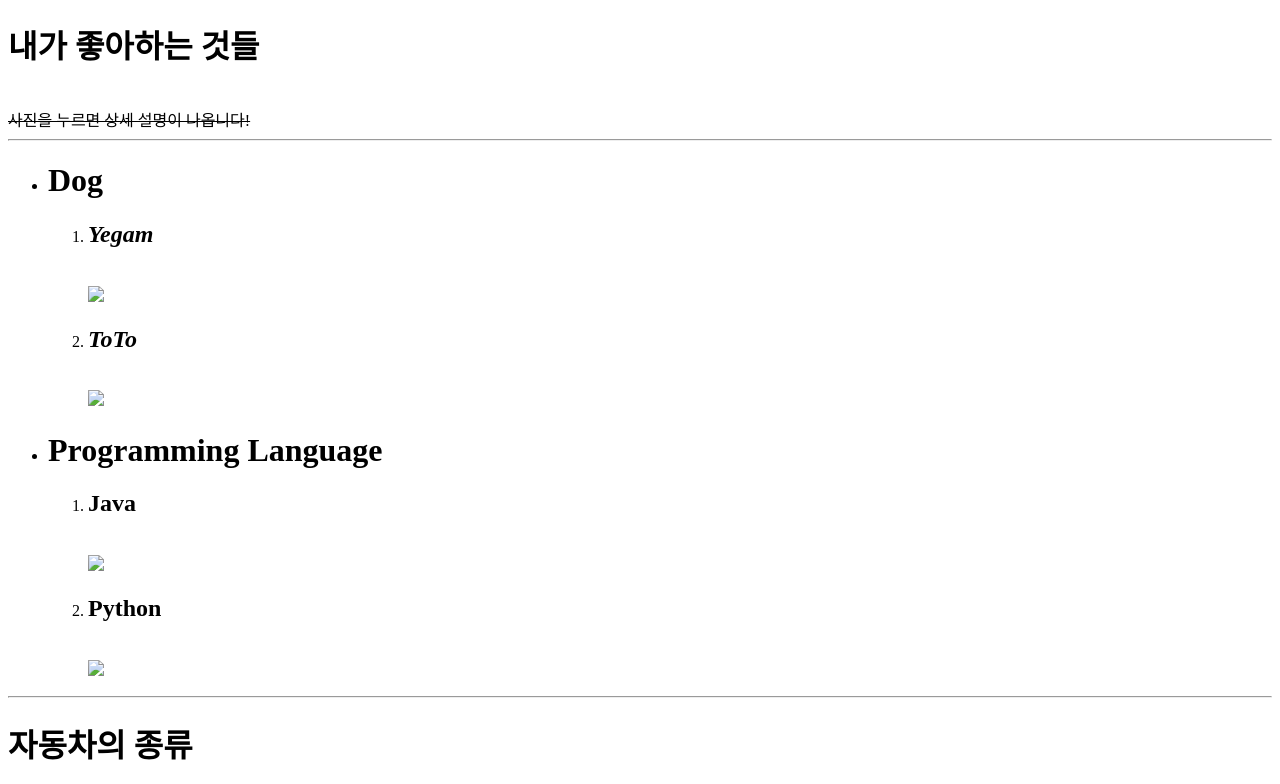
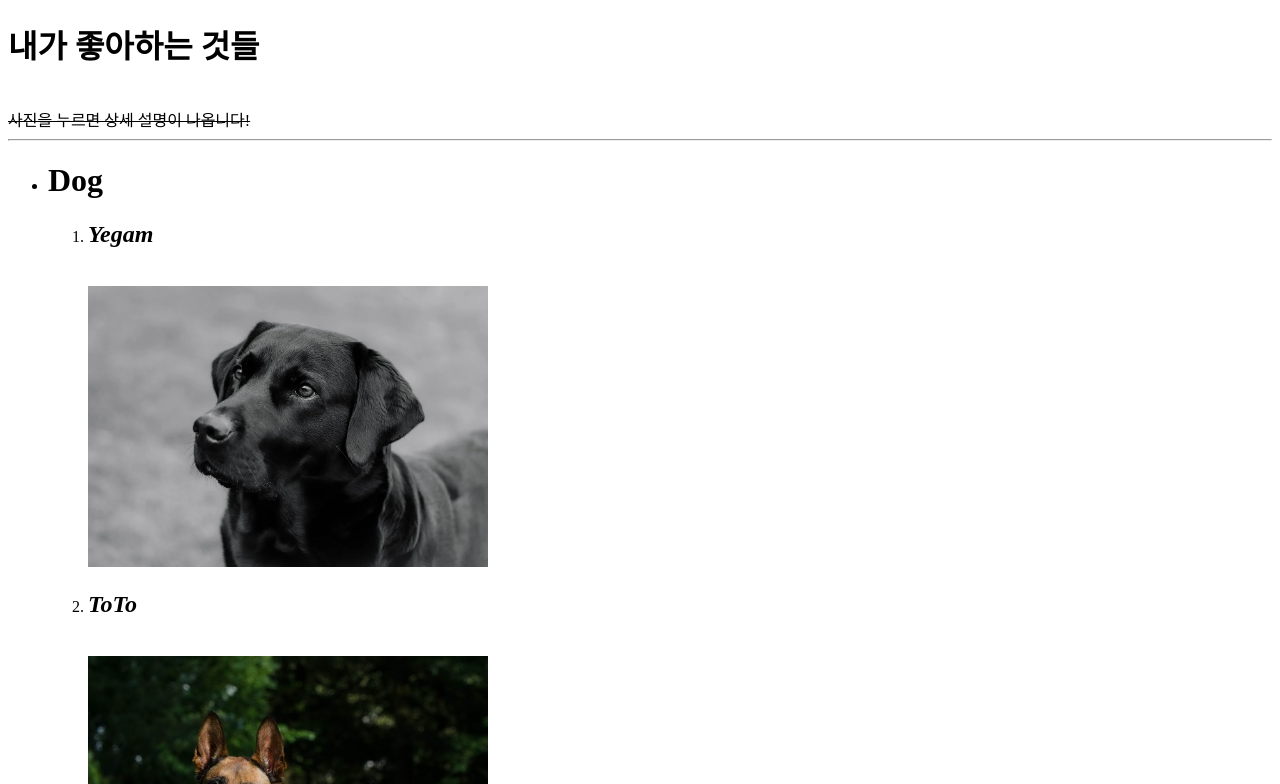
Before and after one commit to davidkangs/reskill2024, a plain HTML site: page html/like.html in a window 1280 px wide. Shown: the top 784 px of the page. Drawn offline with Linux system fonts and the light colour scheme; the site is published under a folder, as on GitHub Pages, so addresses that start at the root find nothing.

Commit message:
Update like.html

```diff
--- a/html/like.html
+++ b/html/like.html
@@ -13,11 +13,11 @@
   <ol>
    <li><h2><i>Yegam</i></h2>
 	<br>
-  	<a href="https://namu.wiki/w/%EB%9E%98%EB%B8%8C%EB%9D%BC%EB%8F%84%20%EB%A6%AC%ED%8A%B8%EB%A6%AC%EB%B2%84"target='_blank'><img src='/img/yegam.jpg' width="400"><a>
+  	<a href="https://namu.wiki/w/%EB%9E%98%EB%B8%8C%EB%9D%BC%EB%8F%84%20%EB%A6%AC%ED%8A%B8%EB%A6%AC%EB%B2%84"target='_blank'><img src='./img/yegam.jpg' width="400"><a>
    </li>
    <li><h2><i>ToTo</i></h2>
 	<br>
-  	<a href="https://ko.wikipedia.org/wiki/%EB%A7%90%EB%A6%AC%EB%85%B8%EC%9D%B4%EC%A6%88"target='_blank'><img src='/img/toto.jpg' width="400"><a>
+  	<a href="https://ko.wikipedia.org/wiki/%EB%A7%90%EB%A6%AC%EB%85%B8%EC%9D%B4%EC%A6%88"target='_blank'><img src='./img/toto.jpg' width="400"><a>
    </li>
   </ol>
  </li>
@@ -25,11 +25,11 @@
   <ol>
    <li><h2>Java</h2>
   	<br>
-  	<a href="https://www.10000recipe.com/recipe/6859518" target='_blank'><img src='/img/java.jpg' width="400"><a>
+  	<a href="https://www.10000recipe.com/recipe/6859518" target='_blank'><img src='./img/java.jpg' width="400"><a>
    </li>
    <li><h2>Python</h2>
 	<br>
-	<a href="https://namu.wiki/w/%EB%B0%B1%EB%8F%84%EC%B0%AC" target='_blank'><img src='/img/python.jpg' width="400"><a>
+	<a href="https://namu.wiki/w/%EB%B0%B1%EB%8F%84%EC%B0%AC" target='_blank'><img src='./img/python.jpg' width="400"><a>
    </li>
   </ol>
  </li>
```
